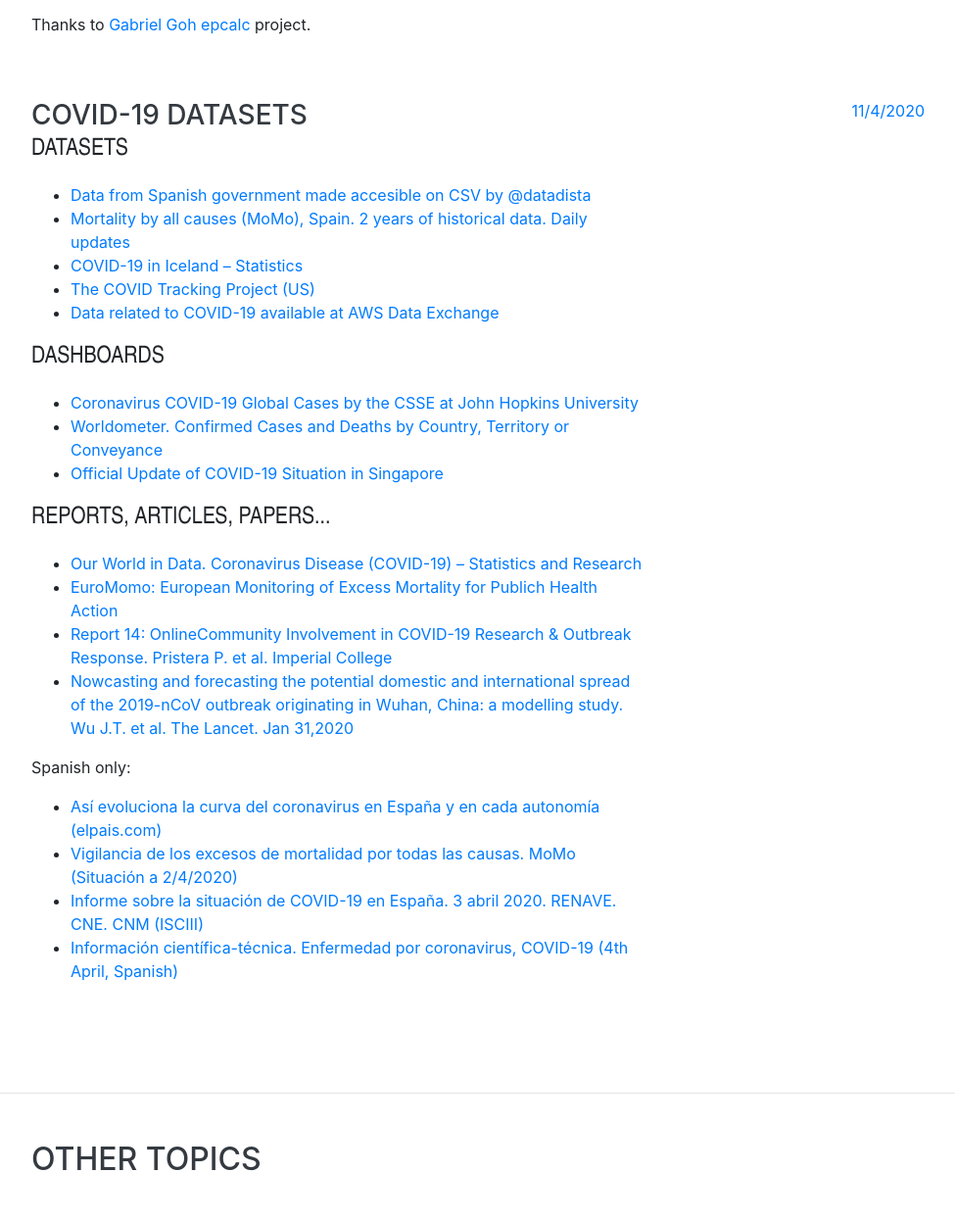
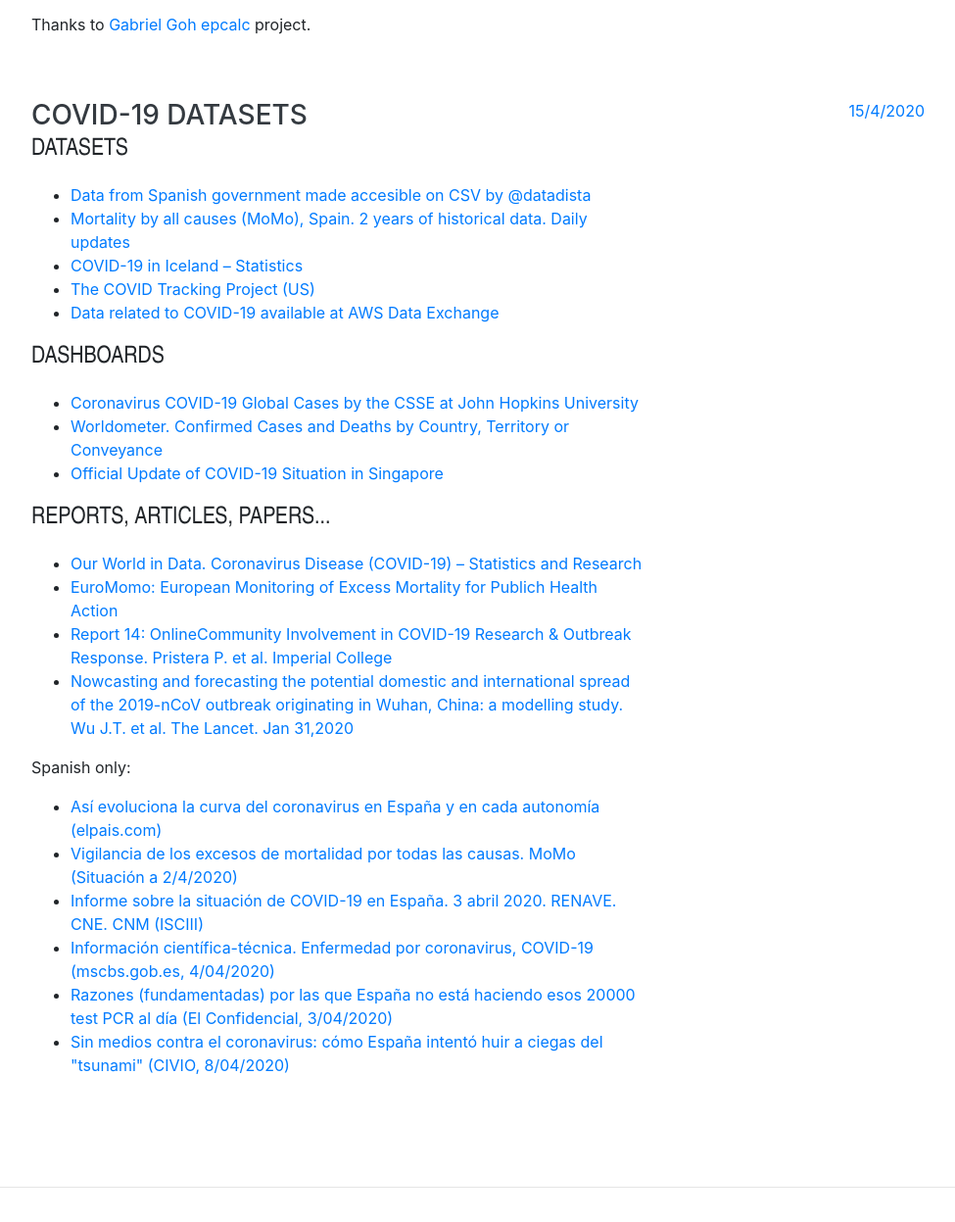
Before and after one commit to muoten/muoten.github.io, a website with bundled scripts: page index.html in a window 1280 px wide. Shown: the part 10521-11768 px from the top of the page at 98% size, without its empty margins (288-1263 px from the left). Built offline with nearby package versions, Linux system fonts and the light colour scheme; a web font is replaced by a local one.

Commit message:
Update references with 2 more links

```diff
--- a/index.html
+++ b/index.html
@@ -521,7 +521,13 @@
                 <a href="https://www.isciii.es/QueHacemos/Servicios/VigilanciaSaludPublicaRENAVE/EnfermedadesTransmisibles/Documents/INFORMES/Informes%20COVID-19/Informe%20n%C2%BA%2020.%20Situaci%C3%B3n%20de%20COVID-19%20en%20Espa%C3%B1a%20a%203%20de%20abril%20de%202020.pdf">Informe sobre la situación de COVID-19 en España. 3 abril 2020. RENAVE. CNE. CNM (ISCIII)</a>
               </li>
               <li>
-                <a href="https://www.mscbs.gob.es/profesionales/saludPublica/ccayes/alertasActual/nCov-China/documentos/20200404_ITCoronavirus.pdf">Información científica-técnica. Enfermedad por coronavirus, COVID-19 (4th April, Spanish)</a>
+                <a href="https://www.mscbs.gob.es/profesionales/saludPublica/ccayes/alertasActual/nCov-China/documentos/20200404_ITCoronavirus.pdf">Información científica-técnica. Enfermedad por coronavirus, COVID-19 (mscbs.gob.es, 4/04/2020)</a>
+              </li>
+              <li>
+                <a href="https://www.elconfidencial.com/tecnologia/ciencia/2020-04-03/covid19-test-pcr-coronavirus-espana_2531844/">Razones (fundamentadas) por las que España no está haciendo esos 20000 test PCR al día (El Confidencial, 3/04/2020)</a>
+              </li>
+              <li>
+                <a href="https://civio.es/medicamentalia/2020/04/08/coronavirus-sars-cov-2-pruebas-pcr-espana/">Sin medios contra el coronavirus: cómo España intentó huir a ciegas del "tsunami" (CIVIO, 8/04/2020)</a>
               </li>
 
             </ul>
@@ -530,7 +536,7 @@
 
           </div>
           <div class="resume-date text-md-right">
-            <span class="text-primary">11/4/2020</span>
+            <span class="text-primary">15/4/2020</span>
           </div>
         </div>
 
```
